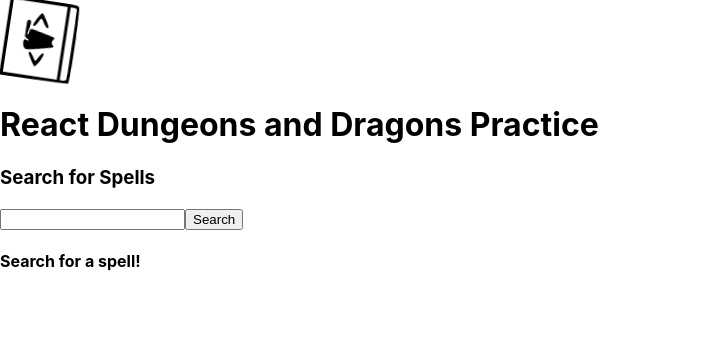
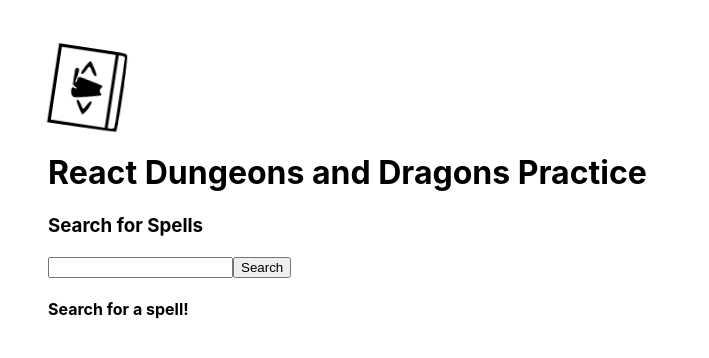
Before and after one commit to catt-tung/dnd-routing-practice, a React (Create React App) app: page / in a window 1280 px wide. Shown: the top 358 px of the page, without its empty margins (0-709 px from the left). Built offline with nearby package versions, Linux system fonts and the light colour scheme.

Commit message:
import google fonts

```diff
--- a/public/index.html
+++ b/public/index.html
@@ -24,6 +24,9 @@
       work correctly both with client-side routing and a non-root public URL.
       Learn how to configure a non-root public URL by running `npm run build`.
     -->
+    <link rel="preconnect" href="https://fonts.googleapis.com">
+    <link rel="preconnect" href="https://fonts.gstatic.com" crossorigin>
+    <link href="https://fonts.googleapis.com/css2?family=Inter:wght@100&family=MedievalSharp&display=swap" rel="stylesheet">
     <title>DnD Routing Practice</title>
   </head>
   <body>
--- a/src/App.css
+++ b/src/App.css
@@ -36,3 +36,7 @@
     transform: rotate(360deg);
   }
 }
+
+body {
+  margin: 3rem;
+}
```
